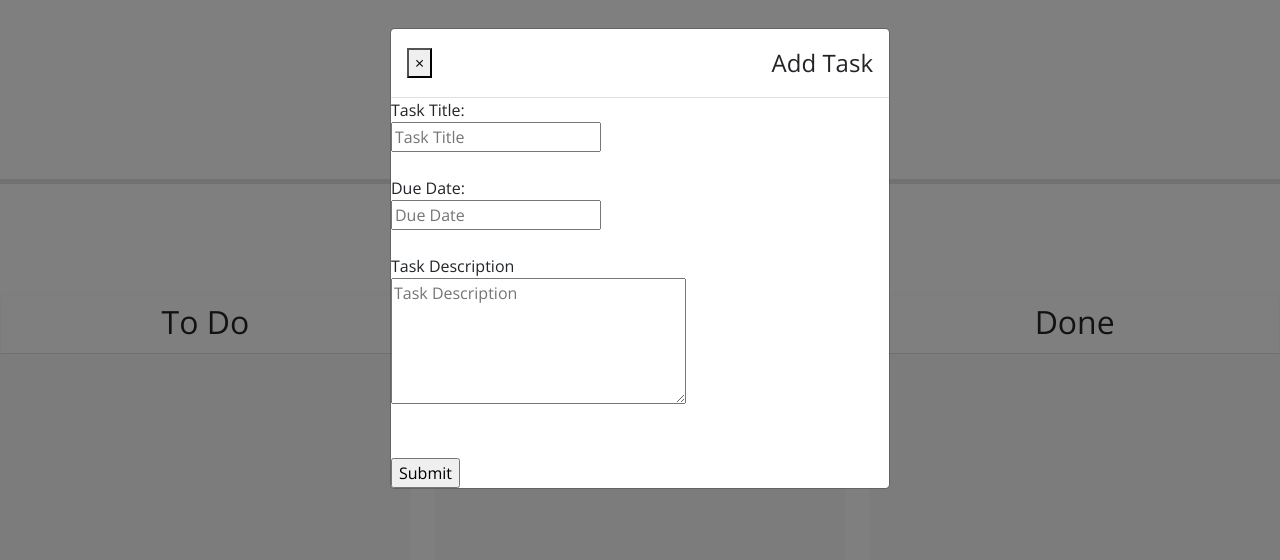
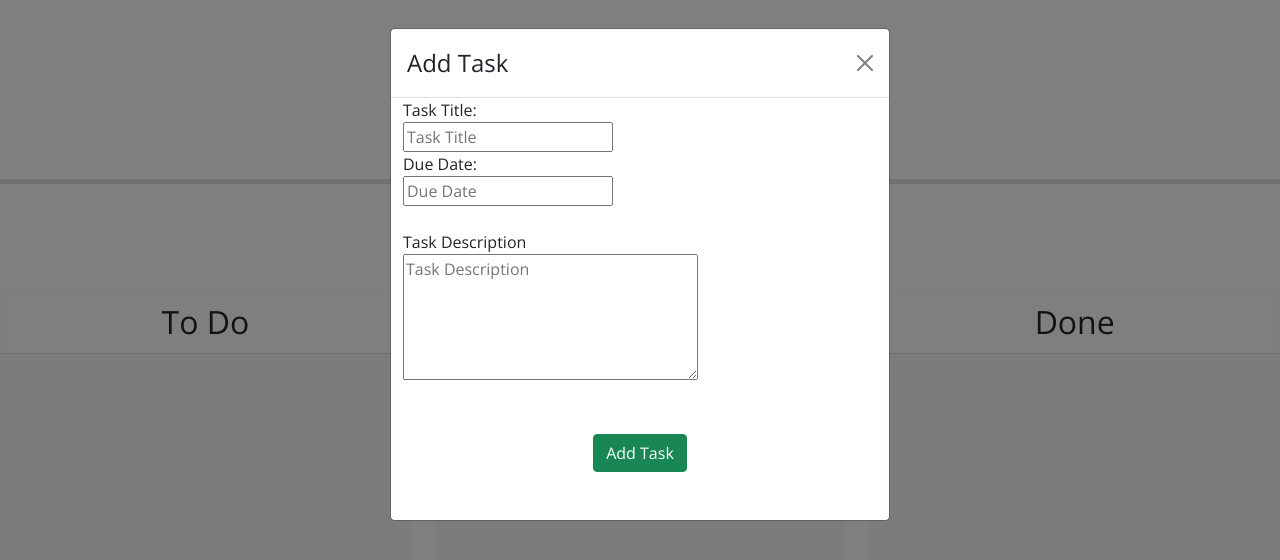
Before and after one commit to JenGelfling/task-board, a plain HTML site: page index.html in a window 1280 px wide. Both pictures are taken after a click on the button "Add Task". Drawn offline with nearby package versions, Linux system fonts and the light colour scheme.

Commit message:
Adjusted Add Task button in Modal.

```diff
--- a/index.html
+++ b/index.html
@@ -37,23 +37,31 @@
         <!-- Modal content-->
         <div class="modal-content">
           <div class="modal-header">
-            <button type="button" class="close" data-dismiss="modal">&times;</button>
             <h4 class="modal-title">Add Task</h4>
+            <button type="button" class="btn-close" data-bs-dismiss="modal" aria-label="Close"></button>
           </div>
           <form id="content">
+            <div class="container">
+            <div class ="row">
             <div>
-              <label for="username">Task Title:</label><br>
+              <label for="title">Task Title:</label><br>
               <input type="text" id="title" name="title" placeholder="Task Title" required>
             </div><br>
             <div>
               <label for="title">Due Date:</label><br>
               <input type="text" id="dueDate" name="dueDate" placeholder="Due Date" required>
+            </div>
+            </div>
             </div><br>
+            <div class="container">
             <div>
               <label for="description">Task Description</label><br>
               <textarea id="description" rows="5" cols="30" name="description" placeholder="Task Description" required></textarea>
+            </div>
             </div><br><br>
-              <input type="submit" value="Submit">
+            <div class="text-center mb-5">
+              <button class="btn btn-success" data-bs-toggle="modal" data-bs-target="#formModal">Add Task</button>
+            </div>
           </form>
           </div>
         </div>
```
